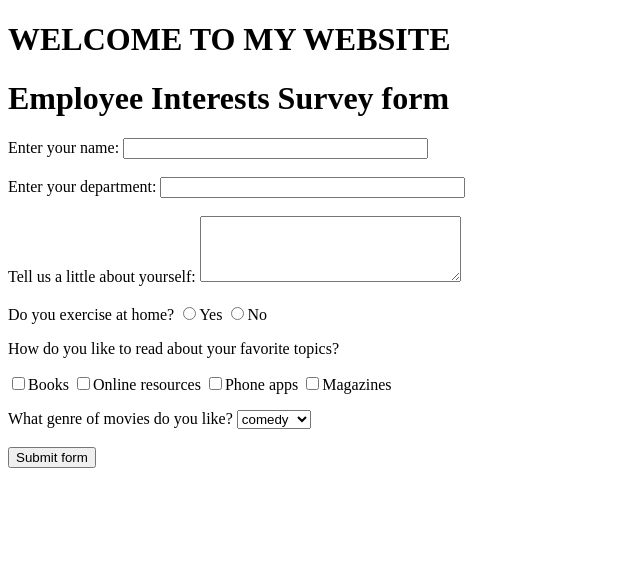
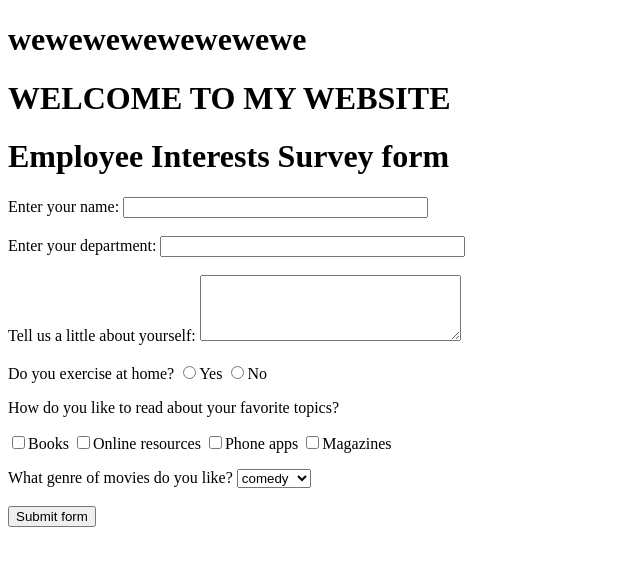
Before and after one commit to ndagijimanarick/ndagijimanarick.github.io, a plain HTML site: page index.html in a window 1280 px wide. Shown: the whole page, without its empty margins (0-640 px from the left). Drawn offline with Linux system fonts and the light colour scheme.

Commit message:
addednewline

```diff
--- a/index.html
+++ b/index.html
@@ -6,6 +6,7 @@
 <title>Employee Interests Survey</title>
 </head>
 <body style="background: img src='dowload.jpg' width=800 height=800">
+  <h1>wewewewewewewewe</h1>
   <h1 style text-align:center;color:"green">WELCOME TO MY WEBSITE</h1>
 <!-- as it is a survey form, we will need to submit the details, hence we use form -->
 <!-- We can give absolute url, or relative url like /nextpage.jsp, and specify POST or GET method -->
```
